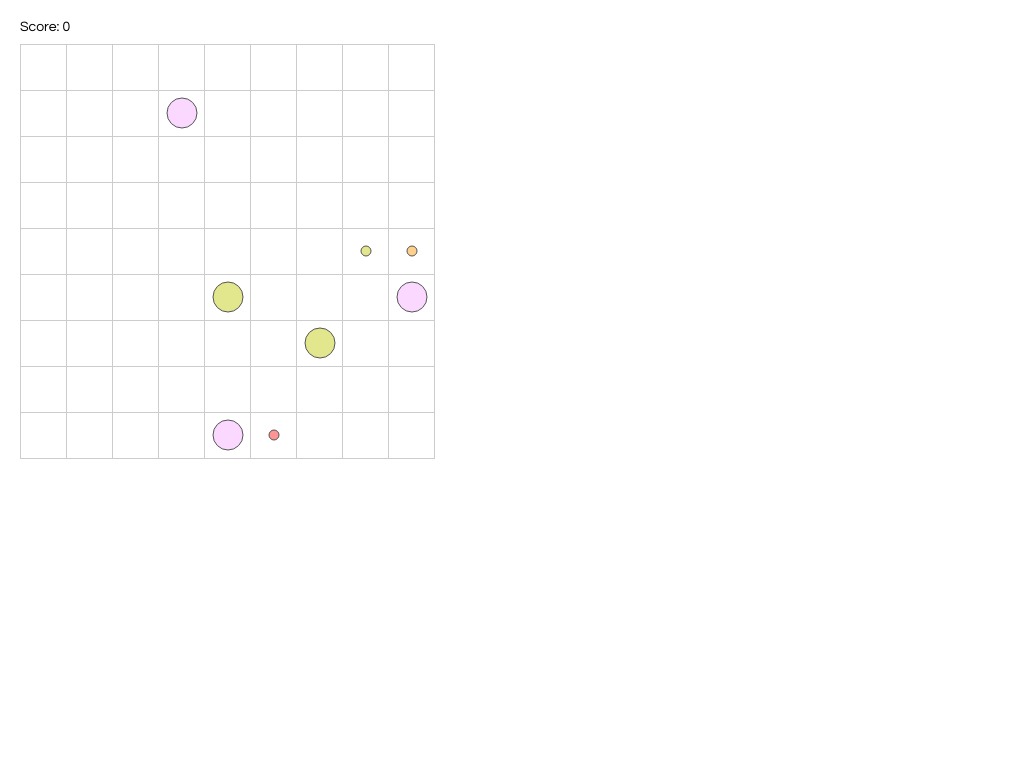
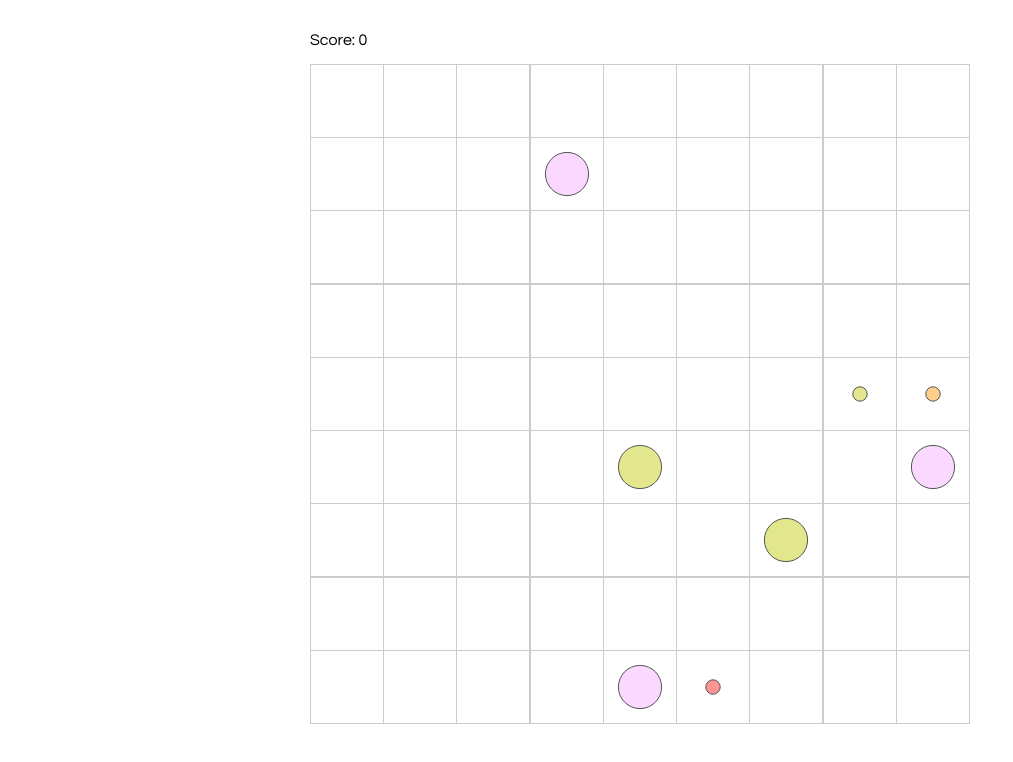
Before and after one commit to colorlinesclones/tanialx__linef, a React app: page / in a window 1280 px wide. Shown: the whole page, without its empty margins (0-1013 px from the left). Built offline with nearby package versions, Linux system fonts and the light colour scheme.

Commit message:
ui: use relative dimensions + re-position gameboard to center of screen (#9)

```diff
--- a/src/game.component.js
+++ b/src/game.component.js
@@ -19,13 +19,11 @@ export default class Game extends React.PureComponent {
     render() {
         return (
             <div className="game">
-                <div>
-                    <div className="score-board">
-                        <span>Score: </span>
-                        <Score score={this.state.score} />
-                    </div>
-                    <Board w='9' h='9' score_incr={this.increaseScore} />
+                <div className="score-board">
+                    <span>Score: </span>
+                    <Score score={this.state.score} />
                 </div>
+                <Board w="9" h="9" score_incr={this.increaseScore} />
             </div>
         );
     }
--- a/src/index.css
+++ b/src/index.css
@@ -1,12 +1,39 @@
+:root {
+  --square-size: 9vmin;
+}
+
 body {
   font: 14px "Century Gothic", Futura, sans-serif;
-  margin: 20px;
+  margin: 0;
+  padding: 0;
+  width: 100vw;
+  height: 100vh;
+  overflow: hidden;
+}
+
+#root {
+  margin: auto;
+  display: flex;
+  flex-direction: row;
+}
+
+.game {
+  margin: auto;
+}
+
+.score-board {
+  margin-top: 4vmin;
+  margin-bottom: 2vmin;
+  font-size: calc(8px + 1vmin)
 }
 
 .game-board {
   display: grid;
+  margin: 0;
+  width: calc(var(--square-size) * 9 + 10px);
+  height: calc(var(--square-size) * 9 + 10px);
   grid-template-columns: repeat(9, 1fr);
-  grid-template-rows: repeat(9, 45px);
+  grid-template-rows: repeat(9, 1fr);
   row-gap: 1px;
   column-gap: 1px;
   background-color: #cccccc;
@@ -17,9 +44,10 @@ body {
   background: #ffffff;
   float: left;
   padding: 0;
+  margin: 0;
   text-align: center;
-  width: 45px;
-  height: 45px;
+  width: var(--square-size);
+  height: var(--square-size);
 }
 
 .square-active {
@@ -29,13 +57,3 @@ body {
 .square:hover {
   background: rgb(240, 240, 240);
 }
-
-.game {
-  display: flex;
-  flex-direction: row;
-}
-
-.score-board {
-  display: inline-block;
-  margin-bottom: 10px;
-}
--- a/src/item.component.js
+++ b/src/item.component.js
@@ -4,8 +4,8 @@ export default class Item extends React.PureComponent {
 
     render() {
         return (
-            <svg height={this.props.y * 2} width={this.props.x * 2}>
-                <circle cx={this.props.x} cy={this.props.y} r={this.props.r} stroke="#555555" strokeWidth="1" fill={this.props.color} />
+            <svg height="100%" width="100%">
+                <circle cx="50%" cy="50%" r={this.props.r} stroke="#555555" strokeWidth="1" fill={this.props.color} />
             </svg>
         );
     }
--- a/src/square.component.js
+++ b/src/square.component.js
@@ -17,7 +17,7 @@ export default class Square extends React.PureComponent {
         if (this.props.item != null) {
             itemOrBlank = <Item x='22' y='22'
                 color={this.props.item.color}
-                r={this.props.item.type === 'p' ? 15 : 5} />
+                r={this.props.item.type === 'p' ? '30%' : '10%'} />
         }
         const style = this.props.isActivated ? 'square square-active' : 'square'
         return (
```
